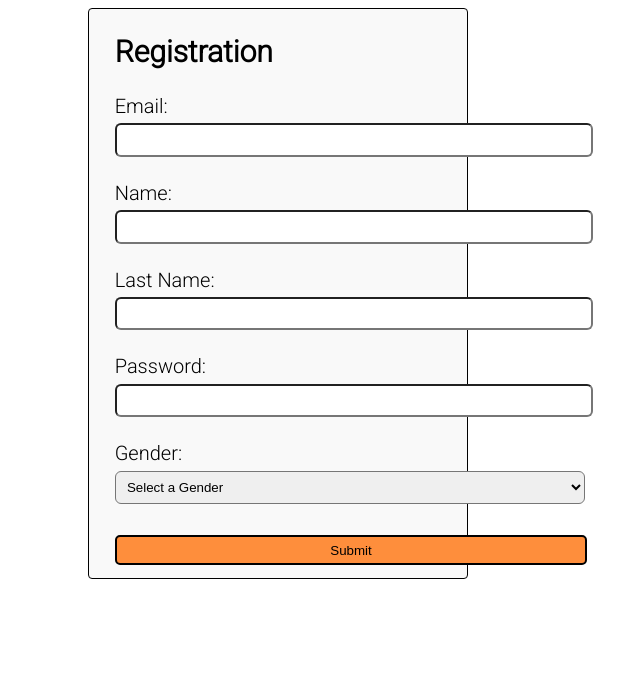
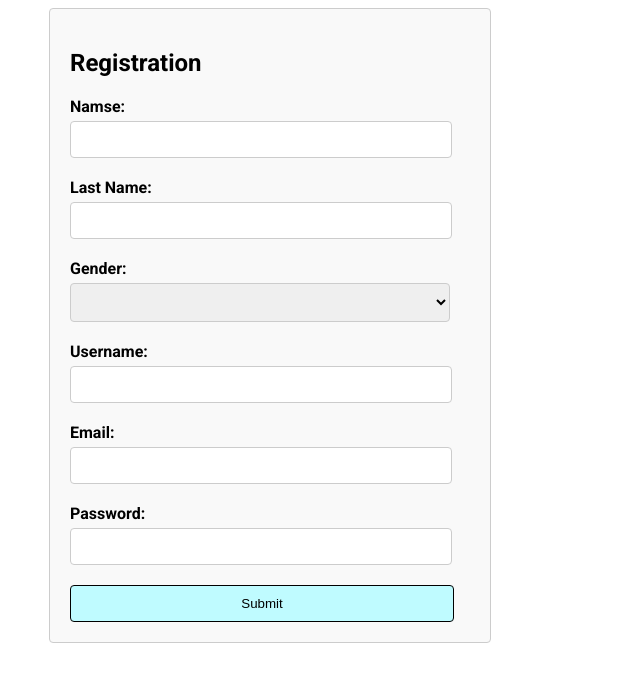
Before and after one commit to Larkorin/Demo, a SvelteKit app in the folder demo/: page /registration in a window 1280 px wide. Shown: the top 682 px of the page, without its empty margins (370-1010 px from the left). Built offline with nearby package versions, Linux system fonts and the light colour scheme.

Commit message:
Registro de Usuario Funcional

```diff
--- a/demo/package.json
+++ b/demo/package.json
@@ -18,6 +18,7 @@
 		"@playwright/test": "^1.28.1",
 		"@sveltejs/adapter-auto": "^2.0.0",
 		"@sveltejs/kit": "^1.5.0",
+		"@types/cors": "^2.8.13",
 		"@types/express": "^4.17.17",
 		"@typescript-eslint/eslint-plugin": "^5.45.0",
 		"@typescript-eslint/parser": "^5.45.0",
@@ -37,7 +38,9 @@
 	},
 	"type": "module",
 	"dependencies": {
+		"cors": "^2.8.5",
 		"express": "^4.18.2",
-		"mongodb": "^5.6.0"
+		"mongodb": "^5.6.0",
+		"nodemon": "^2.0.22"
 	}
 }
--- a/demo/src/hooks.server.ts
+++ b/demo/src/hooks.server.ts
@@ -2,8 +2,11 @@
 import express from "express";
 import { connectToDatabase } from "./services/database.service";
 import { usersRouter } from "./express-routes/users.router";
+import cors from 'cors';
+
 
 const app = express();
+app.use(cors());
 const port = 5000;
 
 connectToDatabase()
--- a/demo/src/routes/registration/+page.svelte
+++ b/demo/src/routes/registration/+page.svelte
@@ -1,85 +1,130 @@
 <script>
+	let email = '';
+	let name = '';
+	let lastName = '';
+	let gender = '';
+	let username = '';
+	let password = '';
+
+	function register() {
+		// Lógica para procesar el envío del formulario
+		// console.log('Name: ' + name);
+		// console.log('Last Name: ' + lastName);
+		// console.log('Gender: ' + gender);
+		// console.log('Username: ' + username)
+		// console.log('Email: ' + email);
+		// console.log('Password: ' + password);
+		const data = {
+			name: name,
+			lastName: lastName,
+			gender: gender,
+			username: username,
+			email: email,
+			password: password
+		}
+		fetch('http://localhost:5000/users/', {
+            method: "POST",
+            body: JSON.stringify(data),
+            headers: { 'Content-Type': 'application/json' }
+        })
+            .then(function (response) {
+				console.log(response);
+            })
+
+	}
 </script>
 
-<body>
 <div class="container">
-		<form>
 	<h2>Registration</h2>
-			<div class="form-pregunta">
-				<label for="email">Email:</label>
-				<input type="email" name="email" /> <br /> <br />
+
+	<form on:submit|preventDefault={register}>
+		<div class="form-group">
+			<label class="form-label" for="name">Namse:</label>
+			<input class="form-input" type="text" id="name" bind:value={name} required />
 		</div>
 
-			<div class="form-pregunta">
-				<label for="name">Name:</label>
-				<input type="text" name="name" /> <br /> <br />
+		<div class="form-group">
+			<label class="form-label" for="lastName">Last Name:</label>
+			<input class="form-input" type="text" id="lastName" bind:value={lastName} required />
 		</div>
 
-			<div class="form-pregunta">
-				<label for="lastName">Last Name:</label>
-				<input type="text" name="lastName" /> <br /> <br />
-			</div>
-
-			<div class="form-pregunta">
-				<label for="password">Password:</label>
-				<input type="password" name="passwordConfirmation" /> <br /> <br />
-			</div>
-
-			<div class="form-pregunta">
-				<label for="Gender">Gender:</label>
-				<select id="gender" class="gender-form">
+		<div class="form-group">
+			<label class="form-label" for="gender">Gender:</label>
+			<select id="gender" class="form-select" bind:value={gender} required>
 				<option hidden disabled selected>Select a Gender</option>
 				<option>Femenino</option>
 				<option>Masculino</option>
-				</select> <br /> <br />
+			</select>
 		</div>
-			<button class="crear-cuenta">Submit</button>
+
+		<div class="form-group">
+			<label class="form-label" for="username">Username:</label>
+			<input class="form-input" type="text" id="username" bind:value={username} required />
+		</div>
+
+		<div class="form-group">
+			<label class="form-label" for="email">Email:</label>
+			<input class="form-input" type="email" id="email" bind:value={email} required />
+		</div>
+
+		<div class="form-group">
+			<label class="form-label" for="password">Password:</label>
+			<input class="form-input" type="password" id="password" bind:value={password} required />
+		</div>
+		<button class="form-button" type="submit">Submit</button>
 	</form>
 </div>
-</body>
 
 <style>
-	@import url('https://fonts.googleapis.com/css2?family=Roboto:wght@300&display=swap');
-	body {
-		display: flex;
-		justify-content: center;
-        width: 100%;
+	@import url('https://fonts.googleapis.com/css2?family=Roboto:wght@400;700&display=swap');
+
+	.container {
 		font-family: 'Roboto', sans-serif;
-		font-size: 20px;
+		max-width: 400px;
+		margin: 0 auto;
+		padding: 20px;
+		border: 1px solid #ccc;
+		border-radius: 4px;
+		background-color: #f9f9f9;
 	}
-	.container {
-		box-sizing: border-box;
-        padding-left: 2%;
-		padding-bottom: 1%;
-		display: flex;
-		width: 30%;
-        background-color: #f9f9f9;
+
+	.form-group {
+		margin-bottom: 20px;
+	}
+
+	.form-label {
+		display: block;
+		font-weight: bold;
+		margin-bottom: 5px;
+	}
+
+	.form-input, .form-select {
+		width: 90%;
+		padding: 10px;
+		border: 1px solid #ccc;
 		border-radius: 4px;
-        border: solid 1px black;
+		transition: border-color 0.3s ease;
 	}
-	label {
-		padding-bottom: 3%;
-        display: block;
+	.form-select {
+		width:95%
 	}
-    input, select {
-        border-radius: 6px;
-        padding: 4%;
+
+	.form-input:focus {
+		outline: none;
+		border-color: #4B97A5;
 	}
-    input {
-        padding-right: 160%;
+
+	.form-button {
+		width: 96%;
+		padding: 10px;
+		background-color: #BFFBFF;
+		border: solid 1px #000000;
+		border-radius: 4px;
+		cursor: pointer;
+		transition: background-color 0.3s ease;
 	}
-	.crear-cuenta {
-		background-color: #fe8e3c;
-		border: solid 2px #000000;
-		margin-top: 4%;
-		padding-top: 3%;
-		padding-bottom: 3%;
-		padding-left: 118%;
-		padding-right: 118%;
-		border-radius: 5px;
-		cursor: pointer;
-	}
-	.gender-form {
-		padding-right: 190%;
+
+	.form-button:hover {
+		background-color: #4B97A5;
 	}
 </style>
--- a/demo/vite.config.ts
+++ b/demo/vite.config.ts
@@ -1,8 +1,12 @@
 import { sveltekit } from '@sveltejs/kit/vite';
 import { defineConfig } from 'vitest/config';
 
+
 export default defineConfig({
 	plugins: [sveltekit()],
+	server: {
+		cors: false
+	},
 	test: {
 		include: ['src/**/*.{test,spec}.{js,ts}']
 	}
```
Also changed, not shown: 1 other file (tests, documents, lock files or other folders). Lines whose indentation alone changed are shown as unchanged.
